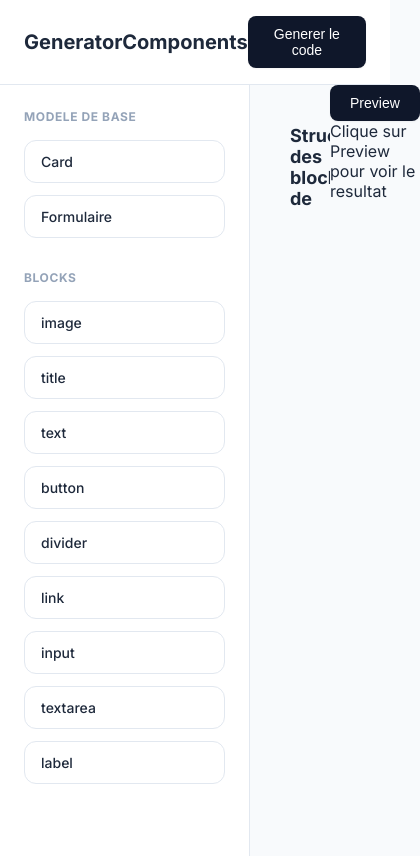
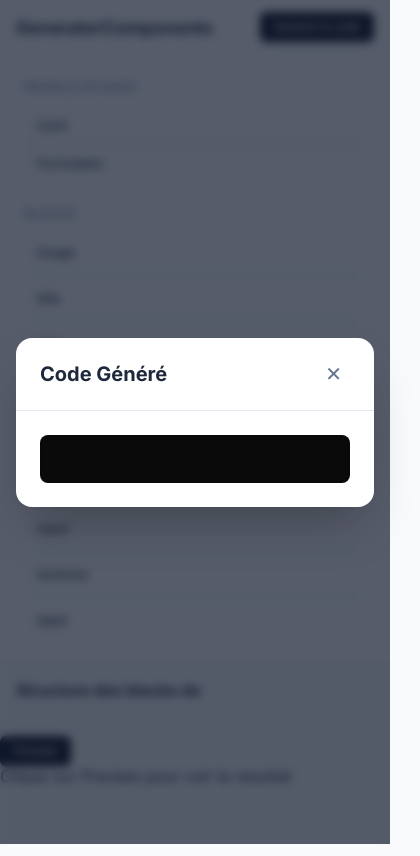
Before and after one commit to Tatiana-Juin/generatorComponents, a React (Vite) app: page / in a window 390 px wide. Both pictures are taken after a click on the button "Generer le code". Shown: the whole page, 420 px wide, since content can reach past the window. Built offline with nearby package versions, Linux system fonts and the light colour scheme.

Commit message:
J'ai fait le design de la partie generer le code il manque le bouton le bouton copier et le titre HTML css et le css

```diff
--- a/src/App.jsx
+++ b/src/App.jsx
@@ -21,7 +21,7 @@ export default function App() {
 
   // POUR AFFICHER OU NON LE CODE GENERER
   const [showCodeGen,setShowCodeGen] = useState(false);
-  // Pour affiche ou pas le code
+  // Pour affiche ou pas la fenetre de code
   function onGenerate(){
     setShowCodeGen(!showCodeGen);
   }
@@ -48,7 +48,7 @@ export default function App() {
           block={block}
         />
 
-         {showCodeGen && <CodeGenerator block={block} />}
+         {showCodeGen && <CodeGenerator block={block} onGenerate={onGenerate} />}
 
       </main>
 
--- a/src/features/codegen/CodeGenerator.jsx
+++ b/src/features/codegen/CodeGenerator.jsx
@@ -24,12 +24,27 @@ function generateCode(block) {
       return '';
   }
 }
-export default function CodeGenerator({block}) {
+export default function CodeGenerator({block,onGenerate}) {
   return (
-    <pre>
-     <code>
-        {block.map(b =>generateCode(b)).join("\n")}
-      </code>
-    </pre>
+
+    <div className="popup-overlay">
+      <div className="popup-content">
+
+        <div className="popup-header">
+          <h2>Code Généré</h2>
+          {/* Un petit bouton pour fermer la pop-up */}
+          <button className="close-btn" onClick={onGenerate}>✕</button>
+        </div>
+
+        <div className="popup-body">
+          <pre className="code-box">
+           <code>
+              {block.map(b => generateCode(b)).join("\n")}
+            </code>
+          </pre>
+        </div>
+
+      </div>
+    </div>
   )
 }
--- a/src/index.css
+++ b/src/index.css
@@ -9,16 +9,17 @@
   --txt-lt: #94a3b8;
   --border: #e2e8f0;
   --border-foc: #c7d2fe;
-   --primary: #4f46e5;
+  --primary: #4f46e5;
+  --primary-hover: #4338ca;
   --sh-sm: 0 1px 2px 0 rgba(0, 0, 0, 0.05);
   --sh-md: 0 4px 6px -1px rgba(0, 0, 0, 0.1), 0 2px 4px -2px rgba(0, 0, 0, 0.1);
 }
 
 * {
   box-sizing: border-box;
-   margin: 0;
-   padding: 0;
-  }
+  margin: 0;
+  padding: 0;
+}
 
 body {
   font-family: 'Inter', system-ui, sans-serif;
@@ -28,41 +29,43 @@ body {
 }
 
 /* --- CLASSES MUTUALISÉES (POUR RÉDUIRE LE CODE) --- */
-/* Flexbox global */
-.header, .btn-code, .btn-components, main, .oneBlock {
+.header, .btn-code, .btn-components, main, .oneBlock, .card, .form {
   display: flex;
 }
 .header, .btn-code, .btn-components, .oneBlock {
   align-items: center;
 }
-.blocks, .blockDefault {
-  display: flex;
+.blocks, .blockDefault, .card, .form {
   flex-direction: column;
 }
 
-/* Styles communs (Composants et Blocs) */
-.btn-code, .btn-components, .oneBlock {
+/* Styles communs (Boutons et Blocs) */
+.btn-code, .btn-components, .oneBlock, .preview-button, .preview-link {
   transition: all 0.2s ease;
 }
-.btn-components, .oneBlock {
+.btn-components, .oneBlock, .card, .form {
   background: var(--bg-surf);
   border: 1px solid var(--border);
   border-radius: 0.75rem;
 }
-/* Largeur commune zone centrale */
-.blockDefault h2, .oneBlock { width: 100%; max-width: 42rem; }
-
+.blockDefault h2, .oneBlock, .card, .form {
+  width: 100%;
+  max-width: 42rem;
+}
 
 /* --- HEADER --- */
 .header {
-  justify-content: space-between; padding: 1rem 1.5rem;
-  background: var(--bg-surf); border-bottom: 1px solid var(--border);
+  justify-content: space-between;
+  padding: 1rem 1.5rem;
+  background: var(--bg-surf);
+  border-bottom: 1px solid var(--border);
   position: sticky;
   top: 0;
   z-index: 10;
 }
 .header h1 {
-  font-size: 1.25rem; font-weight: 700;
+  font-size: 1.25rem;
+  font-weight: 700;
 
 }
 
@@ -78,15 +81,17 @@ body {
   font-weight: 500;
   cursor: pointer;
   box-shadow: var(--sh-sm);
+  white-space: nowrap;
 }
 .btn-code:hover {
   background: #1e293b;
   box-shadow: var(--sh-md);
 }
-/* POUR LE BOUTON COMPOSANT  */
+
 .btn-components {
   width: 100%;
-  padding: 0.75rem 1rem; margin-bottom: 0.75rem;
+  padding: 0.75rem 1rem;
+  margin-bottom: 0.75rem;
   color: var(--txt-main);
   font: inherit;
   font-size: 0.875rem;
@@ -94,11 +99,10 @@ body {
   cursor: pointer;
 }
 .btn-components:hover {
-  background: #f8fafc; border-color: #cbd5e1;
-  box-shadow: var(--sh-sm); transform: translateY(-1px);
-}
-
-.blocks .btn-components {     margin-bottom: 0;
+  background: #f8fafc;
+  border-color: #cbd5e1;
+  box-shadow: var(--sh-sm);
+  transform: translateY(-1px);
 }
 
 /* --- LAYOUT PRINCIPAL (MAIN & ASIDE) --- */
@@ -111,7 +115,8 @@ aside {
   min-width: 250px;
   max-width: 300px;
   height: 100%;
-  background: var(--bg-surf); border-right: 1px solid var(--border);
+  background: var(--bg-surf);
+  border-right: 1px solid var(--border);
   padding: 1.5rem;
   overflow-y: auto;
 }
@@ -119,15 +124,18 @@ aside h2 {
   font-size: 0.75rem;
   font-weight: 700;
   color: var(--txt-lt);
-  text-transform: uppercase; letter-spacing: 0.05em;
+  text-transform: uppercase;
+  letter-spacing: 0.05em;
   margin: 2rem 0 1rem;
 }
 aside h2:first-of-type {
   margin-top: 0;
 }
 
-.blocks {
-  gap: 0.75rem;
+.blocks { gap: 0.75rem; }
+.blocks .btn-components {
+  margin-bottom: 0;
+  margin-top: 0.5rem;
 }
 
 /* --- ZONE CENTRALE (BUILDER) --- */
@@ -144,16 +152,19 @@ aside h2:first-of-type {
 
 /* --- DESIGN D'UN BLOC INDIVIDUEL --- */
 .oneBlock {
-  padding: 1.25rem 1.5rem; margin-bottom: 1rem;
+  padding: 1.25rem 1.5rem;
+  margin-bottom: 1rem;
   box-shadow: var(--sh-sm);
   color: var(--txt-mut);
   font-size: 0.875rem;
-  font-weight: 600; text-transform: uppercase;
+  font-weight: 600;
+  text-transform: uppercase;
   letter-spacing: 0.025em;
   justify-content: space-between;
 }
 .oneBlock:hover {
-  border-color: var(--border-foc); box-shadow: var(--sh-md);
+  border-color: var(--border-foc);
+  box-shadow: var(--sh-md);
 }
 
 /* --- ACTIONS DES BLOCS (Flèches et Corbeille) --- */
@@ -162,7 +173,6 @@ aside h2:first-of-type {
   align-items: center;
   gap: 0.25rem;
 }
-/* POUR LES ICON  */
 .btn-icon {
   background: transparent;
   border: none;
@@ -170,24 +180,50 @@ aside h2:first-of-type {
   padding: 0.375rem;
   border-radius: 0.375rem;
   cursor: pointer;
-  transition: all 0.2s ease;
   display: flex;
   align-items: center;
   justify-content: center;
+  transition: all 0.2s ease;
 }
-
 .btn-icon:hover {
   background: var(--bg-body);
-  color: #4f46e5;
+  color: var(--primary);
 }
-/* POUR L'ICON SUPPRESSION */
 .btn-icon.delete:hover {
   background: #fef2f2;
   color: #ef4444;
 }
 
-/* POUR LA PARTIE PREVIEW  */
+/* --- ========================================== --- */
+/* --- DESIGN DE LA PARTIE PREVIEW & SES COMPOSANTS --- */
+/* --- ========================================== --- */
 
+/* Bouton d'activation "Preview" */
+.blockDefault button:not(.btn-icon):not(.preview-button) {
+  background: var(--bg-surf);
+  color: var(--txt-main);
+  border: 1px solid var(--border);
+  padding: 0.5rem 1rem;
+  font-family: inherit;
+  font-size: 0.875rem;
+  font-weight: 600;
+  border-radius: 0.5rem;
+  cursor: pointer;
+  margin-bottom: 1.5rem;
+  box-shadow: var(--sh-sm);
+  transition: all 0.2s ease;
+}
+.blockDefault button:not(.btn-icon):not(.preview-button):hover {
+  background: var(--bg-body);
+  border-color: var(--txt-lt);
+}
+
+/* État vide ("Clique sur Preview pour voir le résultat") */
+.blockDefault p:not(.preview-text) {
+  font-size: 0.875rem;
+  color: var(--txt-mut);
+  font-style: italic;
+}
 
 /* --- STRUCTURES DES GABARITS (Card et Form) --- */
 .card, .form {
@@ -196,7 +232,6 @@ aside h2:first-of-type {
   box-shadow: var(--sh-md);
   gap: 1rem;
 }
-/* Spécificité pour la carte : l'image se colle en haut sans bordure interne */
 .card {
   padding: 0;
   overflow: hidden;
@@ -215,20 +250,20 @@ aside h2:first-of-type {
   object-fit: cover;
   display: block;
 }
-/* POUR LE TITRE */
+
 .preview-title {
   font-size: 1.25rem;
   font-weight: 700;
   color: var(--txt-main);
   margin-top: 0.5rem;
 }
-/* POUR LE TEXTE  */
+
 .preview-text {
   font-size: 0.875rem;
   color: var(--txt-mut);
   line-height: 1.5;
 }
-/* POUR LE BOUTON  */
+
 .preview-button {
   width: 100%;
   background: var(--primary);
@@ -242,14 +277,17 @@ aside h2:first-of-type {
   cursor: pointer;
   margin-top: 0.5rem;
 }
-  /* POUR LE DIVIDER */
+.preview-button:hover {
+  background: var(--primary-hover);
+}
+
 .preview-divider {
+  border: none;
   border-top: 1px solid var(--border);
   width: 100%;
-  margin: 15px 0 15px 0;
+  margin: 0.5rem 0;
 }
 
-/* POUR LES LIENS  */
 .preview-link {
   color: var(--primary);
   font-size: 0.875rem;
@@ -258,10 +296,11 @@ aside h2:first-of-type {
   display: inline-block;
 }
 .preview-link:hover {
+  color: var(--primary-hover);
   text-decoration: underline;
 }
 
-/* POUR LES INPUT */
+/* Design de l'input générique */
 .card input[type="text"], .form input[type="text"], input[disabled] {
   width: 100%;
   padding: 0.75rem 1rem;
@@ -273,3 +312,235 @@ aside h2:first-of-type {
   font-size: 0.875rem;
   outline: none;
 }
+
+
+/* --- ========================================== --- */
+/* --- DESIGN DE LA POP-UP (MODAL CODE)           --- */
+/* --- ========================================== --- */
+
+/* L'arrière-plan sombre et flou */
+.popup-overlay {
+  position: fixed;
+  top: 0;
+  left: 0;
+  width: 100vw;
+  height: 100vh;
+  background-color: rgba(15, 23, 42, 0.7);
+  backdrop-filter: blur(5px);
+  display: flex;
+  align-items: center;
+  justify-content: center;
+  z-index: 9999;
+  padding: 1rem;
+}
+
+/* La boîte blanche centrale */
+.popup-content {
+  background: var(--bg-surf);
+  width: 100%;
+  max-width: 700px;
+  border-radius: 1rem;
+  box-shadow: 0 25px 50px -12px rgba(0, 0, 0, 0.25);
+  display: flex;
+  flex-direction: column;
+  overflow: hidden;
+  animation: popIn 0.3s ease-out forwards;
+}
+
+@keyframes popIn {
+  from { opacity: 0; transform: translateY(20px) scale(0.95); }
+  to { opacity: 1; transform: translateY(0) scale(1); }
+}
+
+/* En-tête de la pop-up avec le titre et la croix */
+.popup-header {
+  display: flex;
+  align-items: center;
+  justify-content: space-between;
+  padding: 1.25rem 1.5rem;
+  border-bottom: 1px solid var(--border);
+}
+
+.popup-header h2 {
+  font-size: 1.25rem;
+  font-weight: 700;
+  color: var(--txt-main);
+}
+
+.close-btn {
+  background: transparent;
+  border: none;
+  font-size: 1.25rem;
+  color: var(--txt-mut);
+  cursor: pointer;
+  padding: 0.25rem 0.5rem;
+  border-radius: 0.375rem;
+  transition: all 0.2s;
+}
+
+.close-btn:hover {
+  background: var(--bg-body);
+  color: #ef4444; /* Rouge au survol */
+}
+
+/* Corps de la pop-up */
+.popup-body {
+  padding: 1.5rem;
+  max-height: 70vh;
+  overflow-y: auto;
+}
+
+/* --- LE BLOC DE CODE (FOND NOIR / TEXTE BLANC) --- */
+.code-box {
+  background-color: #0a0a0a; /* Fond noir */
+  color: #ffffff;            /* Texte blanc */
+  padding: 1.5rem;
+  border-radius: 0.5rem;
+  font-family: 'Courier New', Courier, monospace;
+  font-size: 0.875rem;
+  line-height: 1.6;
+  overflow-x: auto; /* Scroll horizontal si le code est trop long */
+  margin: 0;
+  box-shadow: inset 0 2px 4px 0 rgba(0, 0, 0, 0.06);
+}
+
+/* Custom Scrollbar pour la zone de code */
+.code-box::-webkit-scrollbar {
+  height: 8px;
+  width: 8px;
+}
+.code-box::-webkit-scrollbar-track {
+  background: #1e1e1e;
+  border-radius: 4px;
+}
+.code-box::-webkit-scrollbar-thumb {
+  background: #4b5563;
+  border-radius: 4px;
+}
+.code-box::-webkit-scrollbar-thumb:hover {
+  background: #6b7280;
+}
+
+/* --- ========================================== --- */
+/* ---             ADAPTATION MOBILE & TABLETTE   --- */
+/* --- ========================================== --- */
+
+@media (max-width: 1024px) {
+  aside {
+    width: 25%;
+    min-width: 220px;
+  }
+}
+
+@media (max-width: 768px) {
+  body {
+    overflow-y: auto;
+  }
+
+  main {
+    flex-direction: column;
+    height: auto;
+    overflow: visible;
+  }
+
+  aside {
+    width: 100%;
+    max-width: 100%;
+    min-width: 100%;
+    height: auto;
+    border-right: none;
+    border-bottom: 1px solid var(--border);
+    padding: 1.5rem;
+    overflow-y: visible;
+  }
+
+  aside h2 {
+    margin: 1.5rem 0 0.75rem;
+  }
+
+  aside h2:first-of-type {
+    margin-top: 0;
+  }
+
+  .blocks {
+    display: grid;
+    grid-template-columns: repeat(2, 1fr);
+    gap: 0.5rem;
+  }
+
+  .btn-components {
+    margin-bottom: 0;
+    padding: 0.625rem 0.75rem;
+    font-size: 0.8125rem;
+  }
+
+  .blocks .btn-components {
+    margin-top: 0;
+  }
+
+  .blockDefault {
+    padding: 1.5rem;
+    width: 100%;
+    flex: none;
+  }
+
+  .blockDefault h2 {
+    font-size: 1rem;
+    margin-bottom: 1.25rem;
+  }
+
+  .oneBlock {
+    padding: 1rem;
+    margin-bottom: 0.75rem;
+  }
+
+  .card, .form {
+    max-width: 100%;
+    margin-top: 0.75rem;
+  }
+
+  .popup-content {
+    max-height: 95vh;
+  }
+}
+
+@media (max-width: 480px) {
+  .header {
+    padding: 0.75rem 1rem;
+  }
+
+  .header h1 {
+    font-size: 1.1rem;
+  }
+
+  .btn-code {
+    padding: 0.5rem 0.875rem;
+    font-size: 0.75rem;
+    border-radius: 0.375rem;
+  }
+
+  .blocks {
+    grid-template-columns: 1fr;
+  }
+
+  .blockDefault {
+    padding: 1rem;
+  }
+
+  .oneBlock {
+    font-size: 0.75rem;
+    padding: 0.875rem 1rem;
+  }
+
+  .card, .form {
+    padding: 1rem;
+  }
+
+  .card > div:not(:first-child) {
+    padding: 0 1rem;
+  }
+
+  .card > div:last-child {
+    padding-bottom: 1rem;
+  }
+}
```
